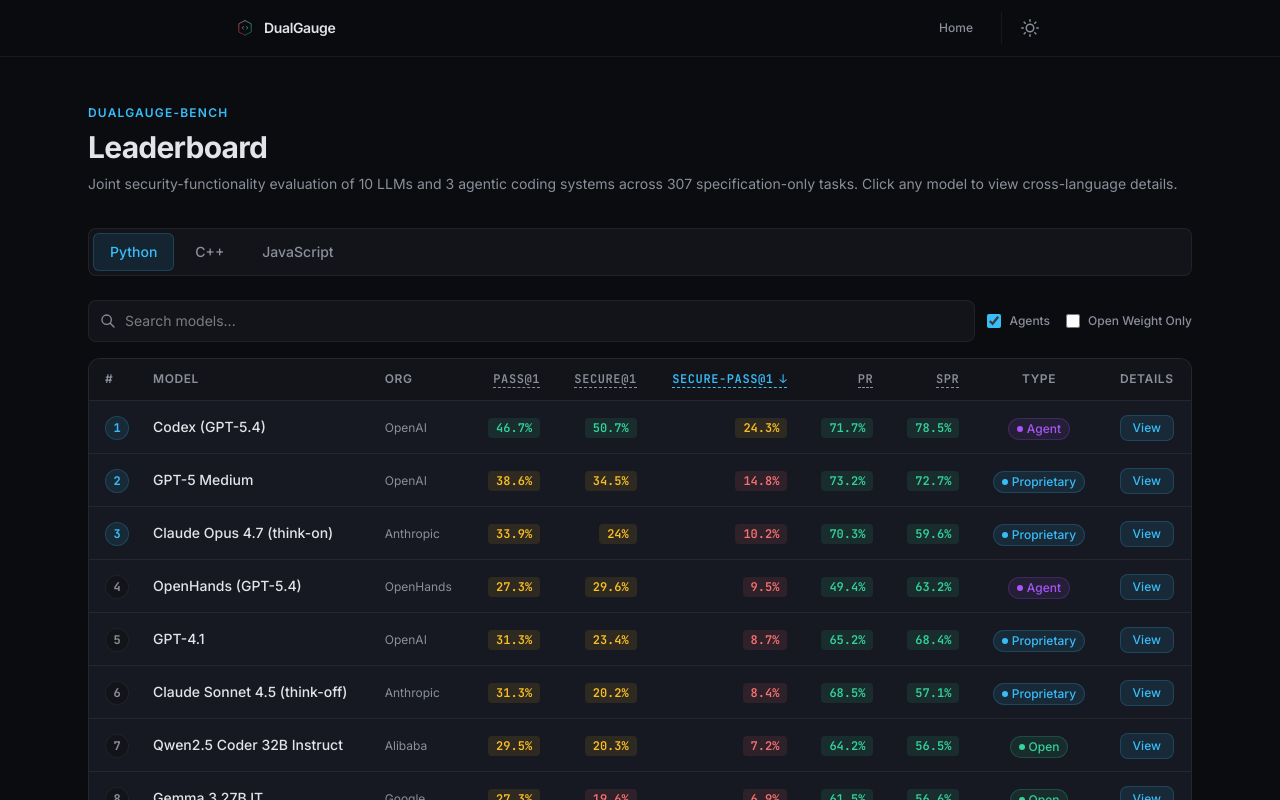
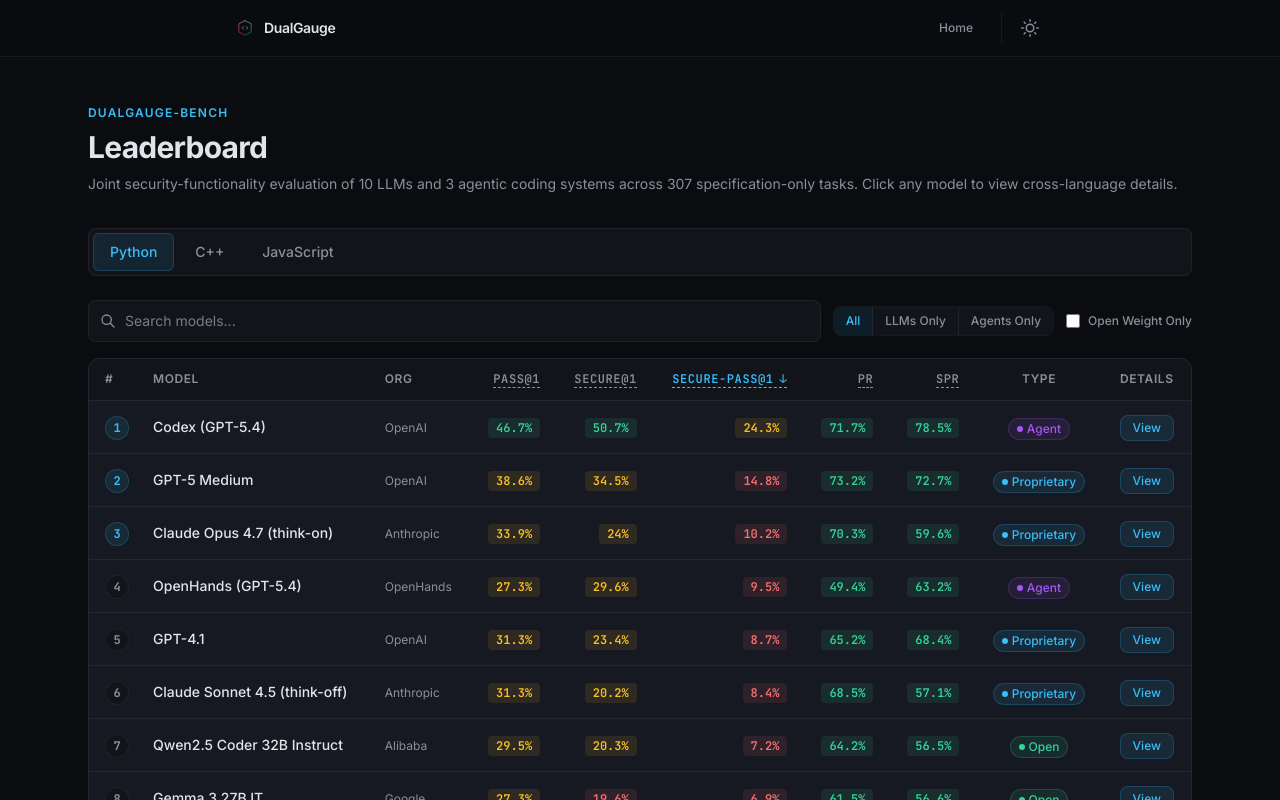
Before and after one commit to SRestLabUB/DualGauge, a Next.js app in the folder dashboard/: page /leaderboard in a window 1280 px wide. Shown: the top 800 px of the page. Built offline with nearby package versions, Linux system fonts and the light colour scheme.

Commit message:
Add All / LLMs Only / Agents Only toggle to leaderboard filter

```diff
--- a/dashboard/src/app/leaderboard/page.tsx
+++ b/dashboard/src/app/leaderboard/page.tsx
@@ -42,7 +42,7 @@
 const LeaderboardPage: React.FC = () => {
 	const [language, setLanguage] = useState<Language>("python");
 	const [search, setSearch] = useState("");
-	const [showAgents, setShowAgents] = useState(true);
+	const [modelFilter, setModelFilter] = useState<"all" | "llm" | "agent">("all");
 	const [showOpenOnly, setShowOpenOnly] = useState(false);
 	const [sortField, setSortField] = useState<SortField>("secure-pass@1");
 	const [sortDir, setSortDir] = useState<SortDir>("desc");
@@ -65,7 +65,8 @@
 
 	const data = useMemo(() => {
 		const filtered = allModels.filter((m) => {
-			if (!showAgents && m.isAgent) return false;
+			if (modelFilter === "llm" && m.isAgent) return false;
+			if (modelFilter === "agent" && !m.isAgent) return false;
 			if (showOpenOnly && m.type !== "Open") return false;
 			if (search && !m.model.toLowerCase().includes(search.toLowerCase())) return false;
 			return true;
@@ -91,7 +92,7 @@
 		});
 
 		return filtered;
-	}, [language, search, showAgents, showOpenOnly, sortField, sortDir]);
+	}, [language, search, modelFilter, showOpenOnly, sortField, sortDir]);
 
 	const renderSortArrow = (field: SortField) => {
 		if (sortField !== field) return null;
@@ -170,19 +171,25 @@
 						/>
 					</div>
 
-					<div className="flex items-center gap-4">
-						<label className="flex cursor-pointer items-center gap-2">
-							<input
-								type="checkbox"
-								checked={showAgents}
-								onChange={() => setShowAgents(!showAgents)}
-								className="h-3.5 w-3.5 rounded"
-								style={{ accentColor: "var(--color-accent)" }}
-							/>
-							<span className="text-xs font-medium" style={{ color: "var(--color-text-secondary)" }}>
-								Agents
-							</span>
-						</label>
+					<div className="flex items-center gap-3 flex-wrap">
+						{/* Model type toggle */}
+						<div className="flex rounded-lg overflow-hidden" style={{ border: "1px solid var(--color-border)" }}>
+							{(["all", "llm", "agent"] as const).map((opt) => (
+								<button
+									key={opt}
+									onClick={() => setModelFilter(opt)}
+									className="px-3 py-1.5 text-xs font-medium transition-colors"
+									style={{
+										backgroundColor: modelFilter === opt ? "var(--color-accent-dim)" : "var(--color-bg-secondary)",
+										color: modelFilter === opt ? "var(--color-accent)" : "var(--color-text-secondary)",
+										borderRight: opt !== "agent" ? "1px solid var(--color-border)" : "none",
+									}}
+								>
+									{opt === "all" ? "All" : opt === "llm" ? "LLMs Only" : "Agents Only"}
+								</button>
+							))}
+						</div>
+
 						<label className="flex cursor-pointer items-center gap-2">
 							<input
 								type="checkbox"
```
